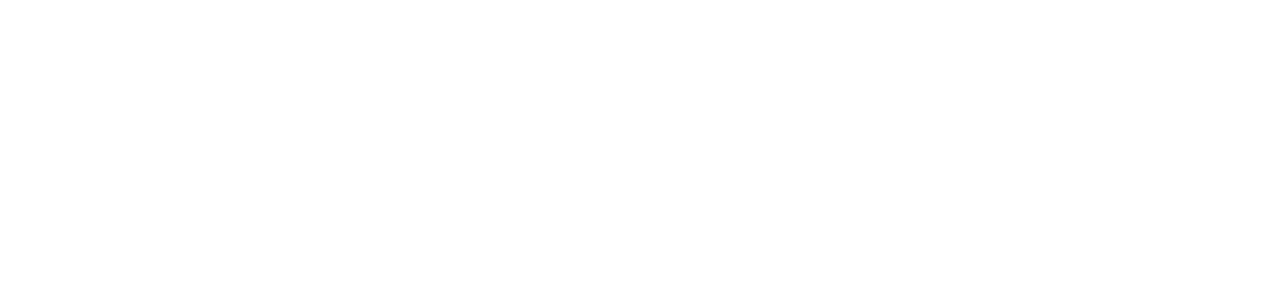
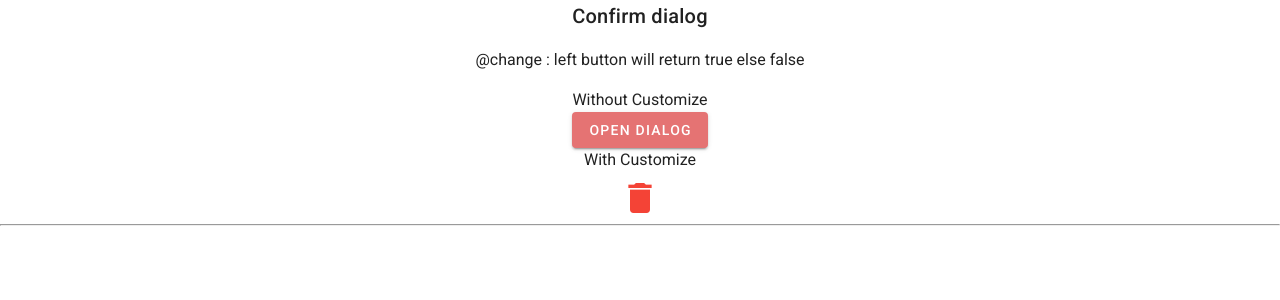
Before and after one commit to porrametict/classroom_client_sem, a Vue app: page /#/hc in a window 1280 px wide. Shown: the top 300 px of the page. Built offline with nearby package versions, Linux system fonts and the light colour scheme.

Commit message:
add new  color $$ create ConfirmDialog

```diff
--- a/src/components/share/ConfirmDialog.vue
+++ b/src/components/share/ConfirmDialog.vue
@@ -1,10 +1,112 @@
 <template>
-    $END$
+    <div class="text-center">
+        <slot name="activator" :on="on">
+            <v-btn
+                    color="red lighten-2"
+                    dark
+                    v-on="on"
+            >
+                {{open_dialog_text}}
+            </v-btn>
+        </slot>
+
+        <v-dialog
+                v-model="dialog"
+                width="500"
+        >
+            <v-card>
+                <v-card-title class="d-flex justify-end">
+                    <v-btn icon @click="switch_dialog">
+                        <v-icon>mdi-close</v-icon>
+                    </v-btn>
+                </v-card-title>
+
+                <v-card-text>
+                    <slot>
+                        <p class="text-center title">
+                            Are You Sure?
+                        </p>
+                    </slot>
+
+                </v-card-text>
+
+
+                <v-card-actions class="pb-4">
+                    <v-spacer></v-spacer>
+
+                    <slot name="primary_btn" :on="primary_on">
+                        <v-btn
+                                large
+                                color="c_success"
+                                rounded
+                                v-on="primary_on"
+                        >
+                            <span>
+                                Yes
+                            </span>
+                        </v-btn>
+                    </slot>
+
+                    <v-spacer></v-spacer>
+
+                    <slot name="secondary_btn" :on="secondary_on">
+                        <v-btn
+                                large
+                                color="c_red"
+                                rounded
+                                v-on="secondary_on"
+                        >
+                            <span class="px-4">
+                                No
+                            </span>
+                        </v-btn>
+                    </slot>
+
+                    <v-spacer></v-spacer>
+
+                </v-card-actions>
+            </v-card>
+        </v-dialog>
+    </div>
 </template>
 
 <script>
     export default {
-        name: "ConfirmDialog"
+        name: "ConfirmDialog",
+        props: {
+            open_dialog_text: {
+                type: String,
+                require: false,
+                default: "Open Dialog"
+            }
+        },
+        data() {
+            return {
+                on: {
+                    click: this.switch_dialog,
+                },
+                primary_on: {
+                    click: this.primary_btn_click,
+                },
+                secondary_on: {
+                    click: this.secondary_btn_click,
+                },
+                dialog: false,
+            }
+        }, methods: {
+            switch_dialog() {
+                this.dialog = !this.dialog
+            },
+            primary_btn_click() {
+                this.$emit('change', true)
+                this.switch_dialog()
+            },
+            secondary_btn_click() {
+                this.$emit('change', false)
+                this.switch_dialog()
+
+            }
+        }
     }
 </script>
 
--- a/src/plugins/vuetify.js
+++ b/src/plugins/vuetify.js
@@ -5,15 +5,22 @@ import colors from 'vuetify/lib/util/colors'
 
 Vue.use(Vuetify);
 const light_theme = {
-    sky: colors.blue.lighten3,
+    c_sky: '#8BC9EB',
+    c_success: '#6FCF97',
+    c_red: '#EB5757',
+    c_grey : '#E0E0E0'
+
+
 }
 
 
+const dark_theme = {
+    c_sky: '#8BC9EB',
+    c_success: '#6FCF97',
+    c_red: '#EB5757',
+    c_grey : '#E0E0E0'
 
-const dark_theme = {
-    sky: colors.blue.lighten3,
 }
-
 
 
 export default new Vuetify({
--- a/src/router/index.js
+++ b/src/router/index.js
@@ -19,6 +19,11 @@ const routes = [
             course
         ]
     },
+    {
+        path: '/hc',
+        name: 'hc',
+        component: () => import('../views/HowToUseComponent.vue')
+    },
 ]
 
 const router = new VueRouter({
--- a/src/views/HowToUseComponent.vue
+++ b/src/views/HowToUseComponent.vue
@@ -1,10 +1,81 @@
 <template>
-    $END$
+    <div>
+        <div class="text-center">
+            <p class="title">
+                Confirm dialog
+            </p>
+            <p>
+                @change : left button will return true else false
+            </p>
+            Without Customize
+            <ConfirmDialog @change="cat_alert"></ConfirmDialog>
+            With Customize
+            <ConfirmDialog>
+
+                <template v-slot:activator="{on}">
+                    <v-btn icon v-on="on" x-large>
+                        <v-icon x-large color="red">
+                            mdi-delete
+                        </v-icon>
+                    </v-btn>
+                </template>
+
+                <!--                default slot-->
+                <div class="text-center">
+                    <v-icon x-large color="c_red">
+                        mdi-delete
+                    </v-icon>
+                    <p class="title">
+                        Delete this item ?
+                    </p>
+                </div>
+
+                <template v-slot:primary_btn="{on}">
+                    <v-btn
+                            color="c_red"
+                            rounded
+                            v-on="on"
+                            class="px-5"
+                    >
+                        delete
+                    </v-btn>
+
+                </template>
+
+                <template v-slot:secondary_btn="{on}">
+                    <v-btn
+                            color="c_grey"
+                            rounded
+                            v-on="on"
+                            class="px-5"
+
+                    >
+                        Cancel
+                    </v-btn>
+
+                </template>
+
+            </ConfirmDialog>
+
+
+        </div>
+        <hr/>
+
+    </div>
 </template>
 
 <script>
+    import ConfirmDialog from "../components/share/ConfirmDialog";
+    import Template from "./Template";
+
     export default {
-        name: "HowToUseComponent"
+        name: "HowToUseComponent",
+        components: {Template, ConfirmDialog},
+        methods : {
+            cat_alert (e) {
+                alert('result is ' + e)
+            }
+        }
     }
 </script>
 
--- a/src/views/Login.vue
+++ b/src/views/Login.vue
@@ -48,7 +48,7 @@
                         </v-card-text>
                         <v-card-actions class="my-0 py-0">
                             <v-btn
-                                    color="sky"
+                                    color="c_sky"
                                     x-large
                                     rounded
                                     block
```
